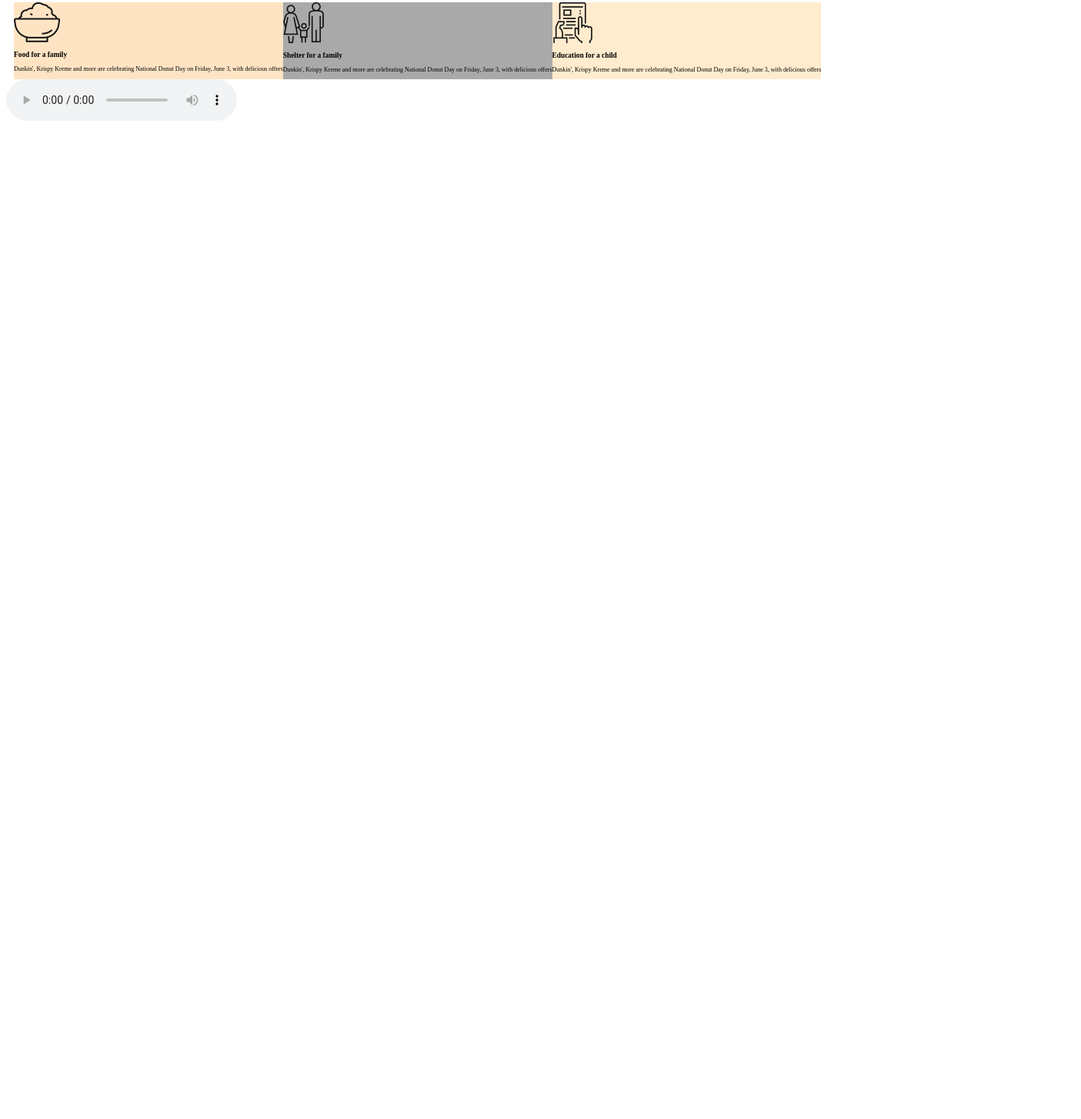
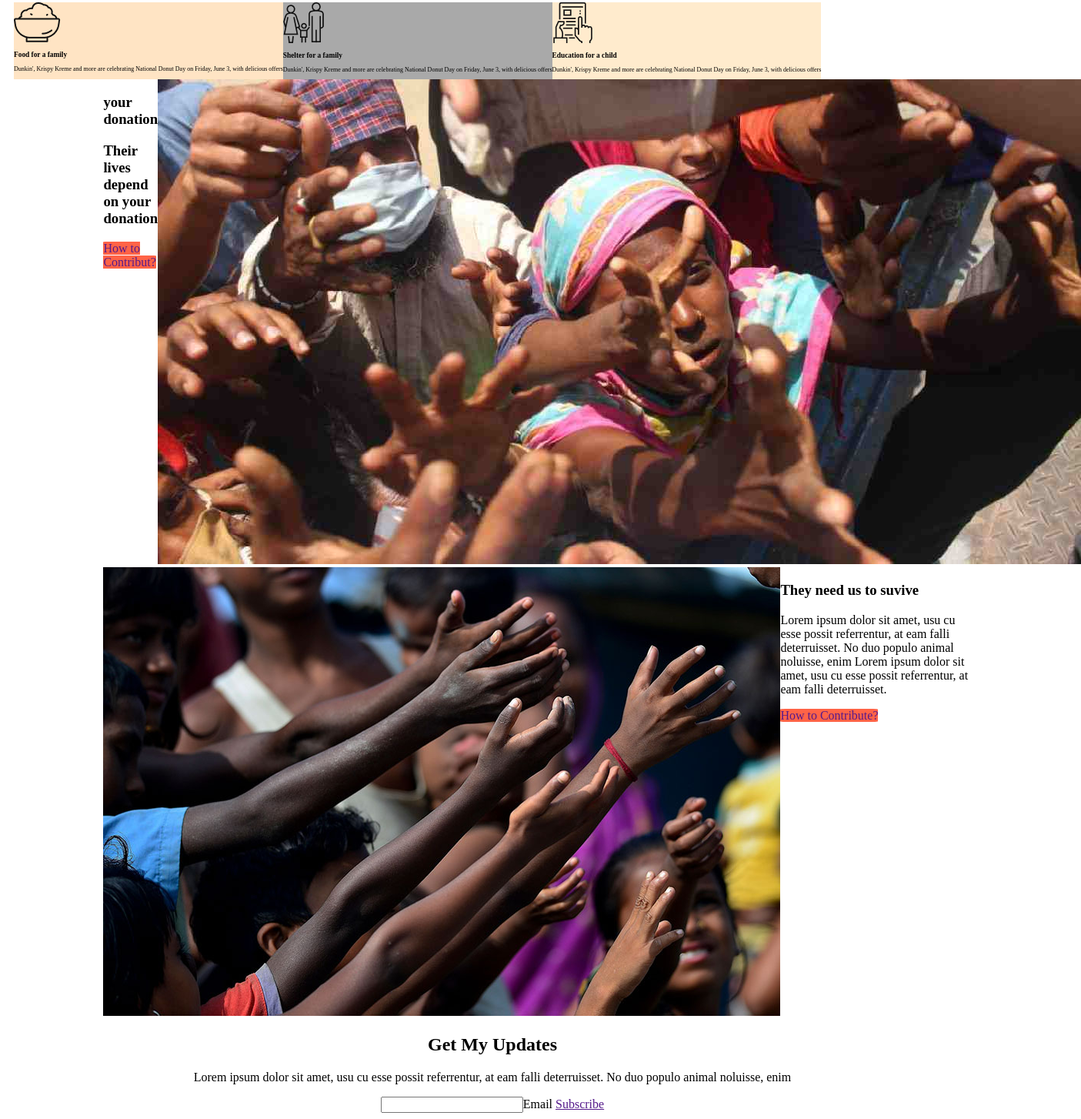
Before and after one commit to akanik3376/donate-tody, a plain HTML site: page index.html in a window 1280 px wide. Shown: the part 457-1911 px from the top of the page at 77% size, 1405 px wide, since content can reach past the window. Before the commit the page ends 800 px from the top, so only its background shows below. Drawn offline with Linux system fonts and the light colour scheme.

Commit message:
all added

```diff
--- a/index.html
+++ b/index.html
@@ -72,7 +72,42 @@
                 offers</p>
         </div>
     </section>
-    <audio src="media/audio/Goat-Baby-Bah-A-www.fesliyanstudios.com.mp3" controls></audio>
+    <section>
+        <section class="ves-dep">
+            <div>
+                <h1> your donation</h1>
+                <h3>Their lives depend on
+                    your donation</h3>
+                <a class="dfg-ghj" href="">How to Contribut?</a>
+            </div>
+            <div>
+                <img src="donation8.jpg" alt="">
+            </div>
+        </section>
+        <section class="ves-dep">
+            <div>
+                <img src="donation13.jpg" alt="">
+            </div>
+            <div>
+                <h1>They need us
+                    to suvive</h1>
+                <p>Lorem ipsum dolor sit amet, usu cu esse possit
+                    referrentur, at eam falli deterruisset. No duo populo
+                    animal noluisse, enim
+                    Lorem ipsum dolor sit amet, usu cu esse possit
+                    referrentur, at eam falli deterruisset.</p>
+                <a class="dfg-ghj" href="">How to Contribute?</a>
+            </div>
+        </section>
+        <div class="do-it">
+            <h1>Get My Updates</h1>
+            <p>Lorem ipsum dolor sit amet, usu cu esse possit referrentur, at eam falli
+                deterruisset. No duo populo animal noluisse, enim </p>
+
+            <input type="Email">Email
+            <a href="">Subscribe</a>
+        </div>
+    </section>
 </body>
 
 </html>
--- a/style.css
+++ b/style.css
@@ -53,3 +53,16 @@
     color: tomato;
     border-radius: 10%;
 }
+
+.ves-dep {
+    display: flex;
+    width: half;
+    padding-left: 10%;
+
+}
+
+.dfg-ghj {
+    background-color: tomato;
+    border-radius: 5%;
+    text-decoration: none;
+}
```
Also changed, not shown: donation7.jpg (added).
